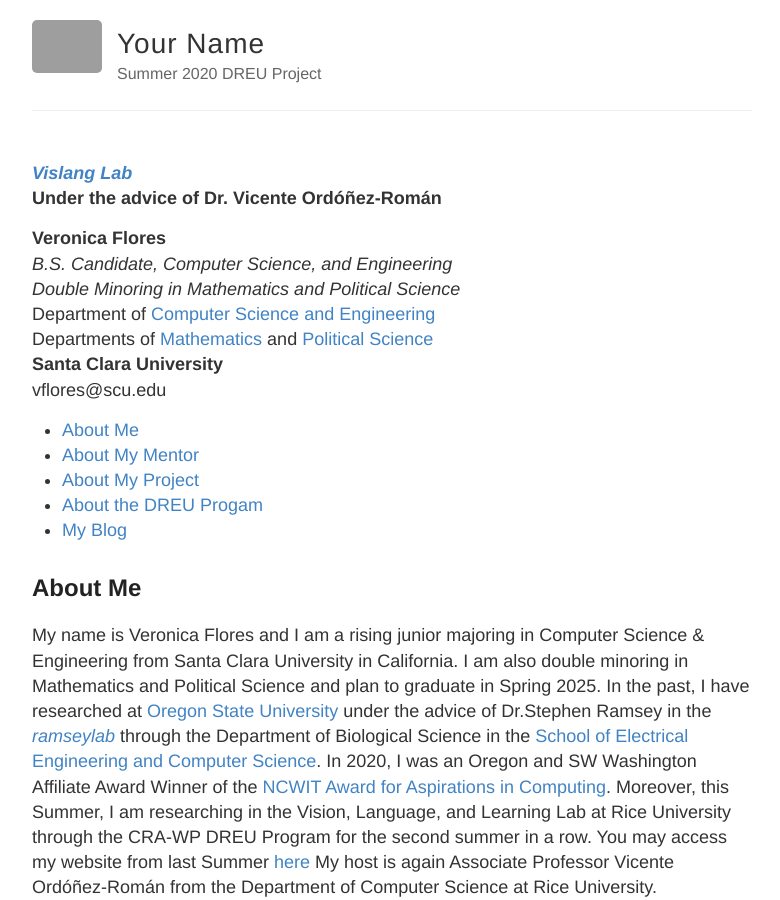
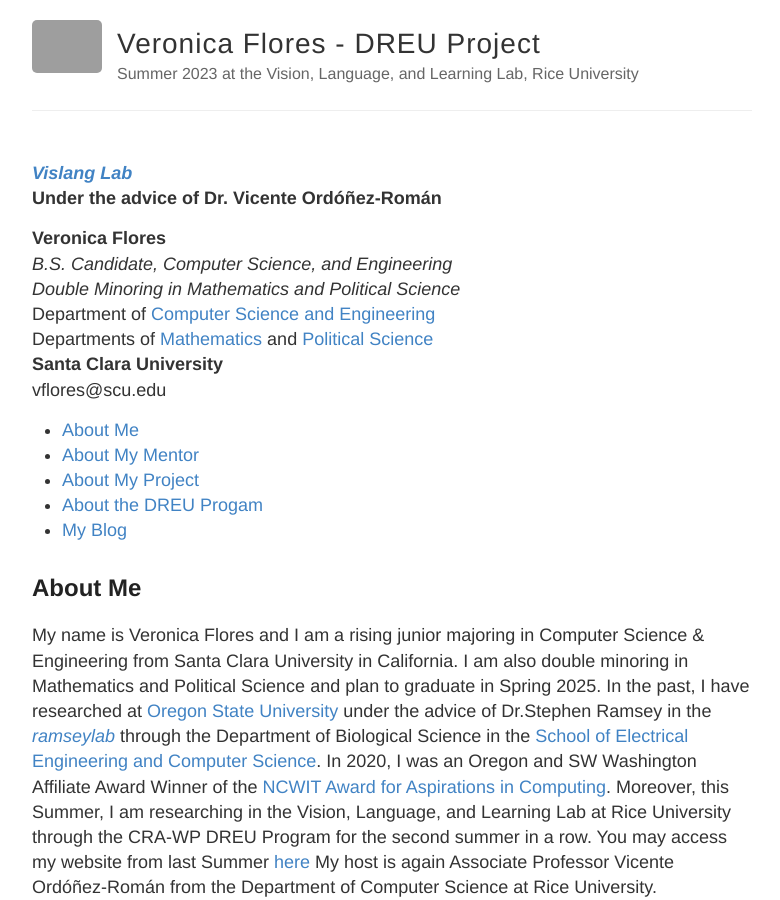
Before and after one commit to veronicaflores/dreusummer2023, a Jekyll site: the page built from index.md, in a window 1280 px wide and 900 px high. Shown: the whole window, without its empty margins (248-1028 px from the left). Built offline with Jekyll 4.4.1, drawn with Linux system fonts in a browser that asks for light colours; grey boxes are pictures that could not be loaded.

Commit message:
Update _config.yml

```diff
--- a/_config.yml
+++ b/_config.yml
@@ -3,13 +3,13 @@
 #
 
 # Name of your site (displayed in the header)
-name: Your Name
+name: Veronica Flores - DREU Project
 
 # Short bio or description (displayed in the header)
-description: Summer 2020 DREU Project
+description: Summer 2023 at the Vision, Language, and Learning Lab, Rice University
 
 # URL of your avatar or profile pic (you could use your GitHub profile pic)
-avatar: https://raw.githubusercontent.com/barryclark/jekyll-now/master/images/jekyll-logo.png
+avatar: https://veronicaflores.github.io/images/IMG_9647 Small.jpg
 
 #
 # Flags below are optional
@@ -18,14 +18,14 @@ avatar: https://raw.githubusercontent.com/barryclark/jekyll-now/master/images/je
 # Includes an icon in the footer for each username you enter
 footer-links:
   dribbble:
-  email: yourmail@mail.com
-  facebook:
-  flickr:
+  email: vflores@scu.edu
+  linkedin: veronica-s-flores
+  instagram: veronicafl0res
   rss: # just type anything here for a working RSS icon
 
 # Your website URL (e.g. http://ajstent.github.io)
 # Used for Sitemap.xml and your RSS feed
-url:
+url: https://veronicaflores.github.io/dreusummer2023/
 
 # If you're hosting your site at a Project repository on GitHub pages
 # (http://yourusername.github.io/repository-name)
```
